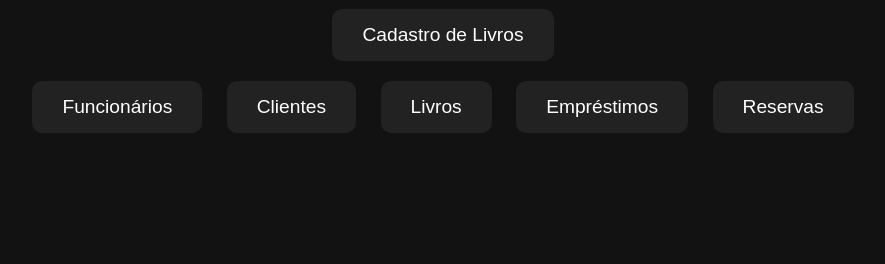
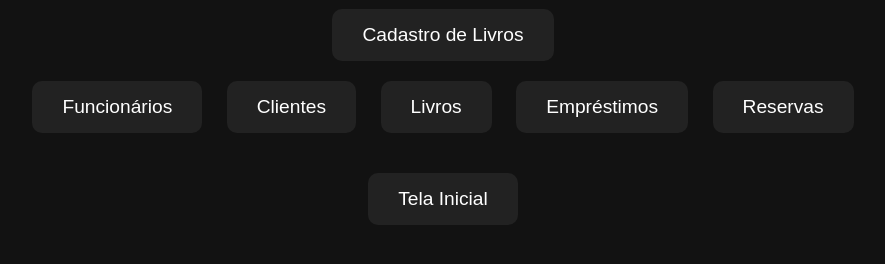
Before and after one commit to VSocks/site-biblioteca, a website: page views/menu.html in a window 1280 px wide. Shown: the part 108-372 px from the top of the page, without its empty margins (197-1082 px from the left). Drawn offline with Linux system fonts and the light colour scheme; files that its build step writes are made by us from their sources.

Commit message:
adicionado botão de retornar à tela inicial. ainda é necessário deixar o alinhamento do site melhor

```diff
--- a/views/menu.html
+++ b/views/menu.html
@@ -24,6 +24,7 @@
     <div id="resultado">
       <!-- Aqui os dados serão exibidos -->
     </div>
+    <a href="index.html"><button>Tela Inicial</button></a>
   </div>
 </body>
 </html>
```
Also changed, not shown: views/cadastroCliente.html (+1 -0 lines), views/cadastroFuncionario.html (+1 -0 lines), views/cadastroLivro.html (+1 -0 lines), views/login.html (+1 -0 lines).
